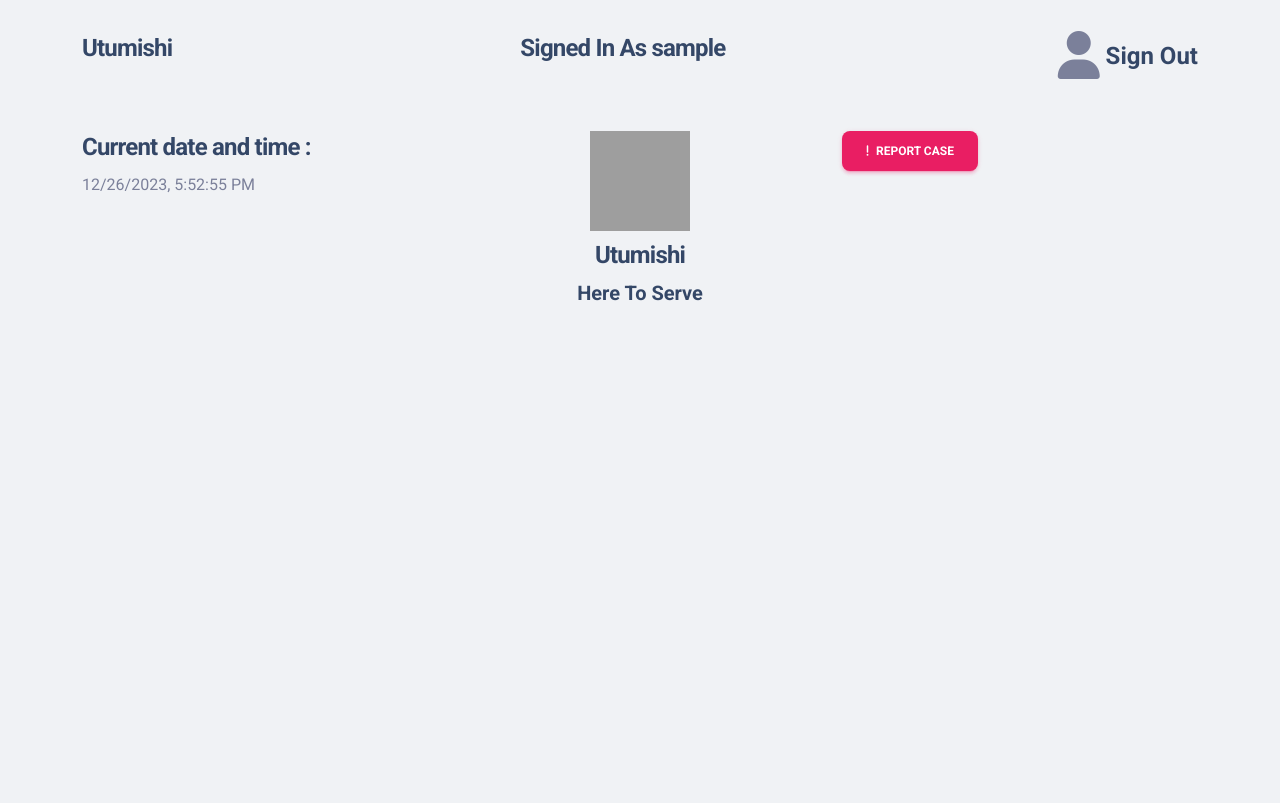
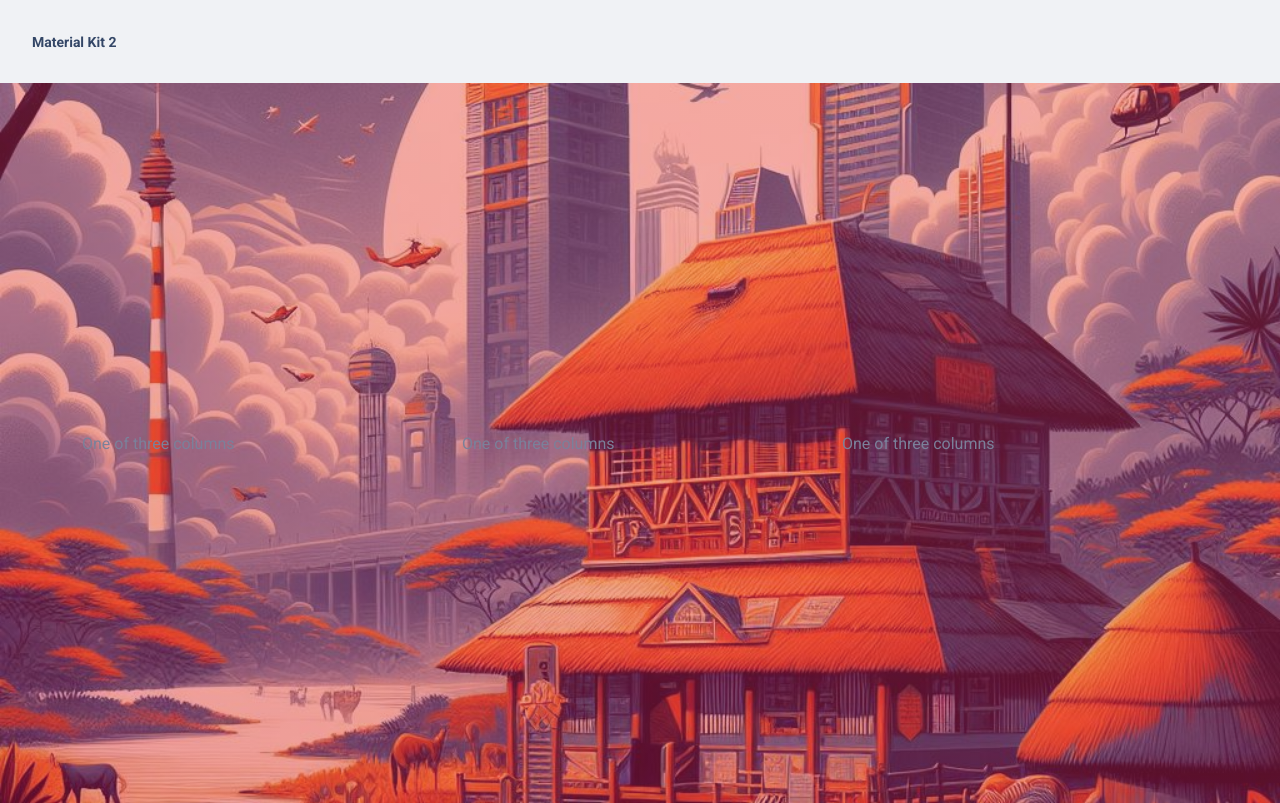
Before and after one commit to iamnotnato/Utumishi, a PHP site: page /app/home.php in a window 1280 px wide. Before the commit the page ends 301 px from the top, so only its background shows below. Run offline with PHP 8.4, Linux system fonts and the light colour scheme; the visitor is signed in with stand-in values (Sample User, id 1); some libraries are stand-ins or nearby versions; grey boxes are pictures that could not be loaded.

Commit message:
fix : minor fixes

```diff
--- a/app/home.php
+++ b/app/home.php
@@ -42,94 +42,39 @@ else
 
 <body class="index-page bg-gray-200">
 
-<nav
-  class="navbar navbar-expand-lg top-0 z-index-3 w-100 shadow-none my-3  navbar-transparent ">
-  <div class="container">
-    <a class="navbar-brand  text-Gray 900 " href="" rel="tooltip" title="Designed and Coded by Creative Tim" data-placement="bottom" target="_blank">
-      <h4>Utumishi</h4>
+
+  <!-- Navbar -->
+<nav class="navbar navbar-expand-lg top-0 z-index-3 w-100 shadow-none my-3  navbar-transparent ">
+  <div class="container-fluid px-0">
+    <a class="navbar-brand font-weight-bolder ms-sm-3" href="https://demos.creative-tim.com/material-kit/index" rel="tooltip" title="Designed and Coded by Creative Tim" data-placement="bottom" target="_blank">
+      Material Kit 2
     </a>
-    <button class="navbar-toggler" type="button" data-toggle="collapse" data-target="#navigation" aria-controls="navigation" aria-expanded="false" aria-label="Toggle navigation">
-      <span class="navbar-toggler-icon"></span>
-    </button>
-    <div class="collapse navbar-collapse" id="navigation">
-      <ul class="navbar-nav navbar-nav-hover mx-auto">
 
-        <li class="nav-item px-3">
-          <a class="nav-link text-muted">
-          <span class="d-sm-inline d-none"><h4>Signed In As <?=$_SESSION['sess_user'];?></h4></span>
-          </a>
-        </li>
-      </ul>
-
-      <ul class="navbar-nav  justify-content-end">
-            <li class="nav-item d-flex align-items-center">
-              <a href="javascript:;" class="nav-link text-muted font-weight-bold px-0">
-
-                <span class="d-sm-inline d-none"><h4><a href="logout.php"><i class="fa fa-user fa-2xl text-muted"></i> Sign Out</a></h4></span>
-              </a>
-            </li>
-
-          </ul>
-
-
-    </div>
   </div>
 </nav>
 <!-- End Navbar -->
+</div></div></div>
 
-
-</div>
-
-<br>
-<div class="container">
+<header class="header-2">
+  <div class="page-header min-vh-90 relative" style="background-image: url('images/wallpaper.jpg')">
+    <span class="mask bg-gradient-primary opacity-4"></span>
+    <div class="container">
   <div class="row">
     <div class="col-sm">
-    <span><h4>Current date and time : </h4></span>
-    <span id="datetime"></span>
-
-    <script>
-      // create a function to update the date and time
-      function updateDateTime() {
-        // create a new `Date` object
-        const now = new Date();
-
-        // get the current date and time as a string
-        const currentDateTime = now.toLocaleString();
-
-        // update the `textContent` property of the `span` element with the `id` of `datetime`
-        document.querySelector('#datetime').textContent = currentDateTime;
-      }
-
-      // call the `updateDateTime` function every second
-      setInterval(updateDateTime, 1000);
-    </script>
+      <span>One of three columns</span>
     </div>
-
     <div class="col-sm">
-    <center><img src="img/logo.png" height="100px" width="100px"></center>
-
-              <h4 class="text-Secondary font-weight-bolder text-center mt-2 mb-0">Utumishi</h4>
-        <h5 class="text-Secondary font-weight-bolder text-center mt-2 mb-0">Here To Serve</h5>
+      <span>One of three columns</span>
     </div>
-
-
-  <div class="col-sm">
-  <a href="newcases.php"> <button class="btn btn-icon btn-3 btn-primary" type="button">
-	<span class="btn-inner--icon"><i class="fa fa-exclamation me-sm-1"></i></span>
-  <span class="btn-inner--text"> Report Case</span>
-  </button> </a>
-  </div>
+    <div class="col-sm">
+      <span>One of three columns</span>
+    </div>
   </div>
 </div>
+  </div>
+</header>
+</body>
 
-
-<script src="js/core/popper.min.js" type="text/javascript"></script>
-<script src="js/core/bootstrap.min.js" type="text/javascript"></script>
-<script src="js/plugins/perfect-scrollbar.min.js"></script>
-<script src="js/plugins/rellax.min.js"></script>
-<script src="js/material-kit.min.js?v=3.0.4" type="text/javascript"></script>
-
-</body>
 </html>
 <?php
 }
```
Also changed, not shown: app/images/wallpaper.jpg (added).
